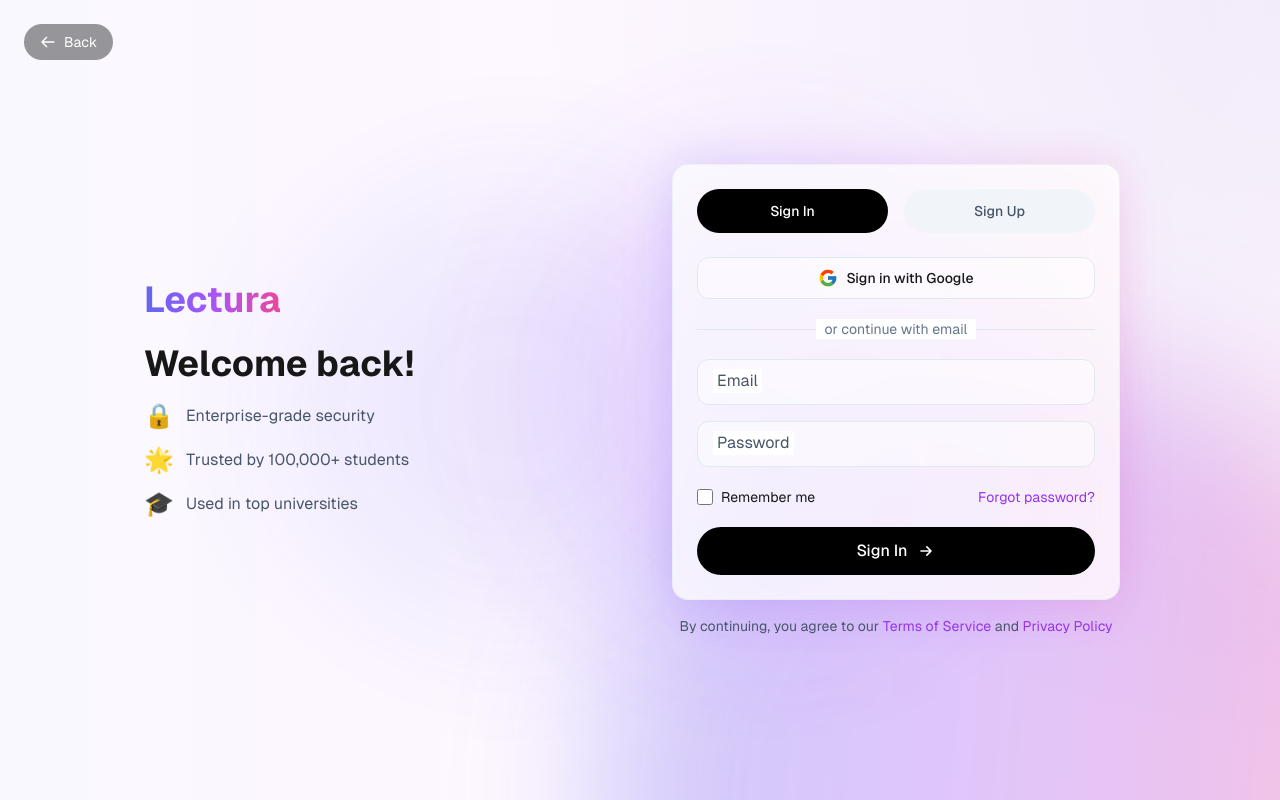
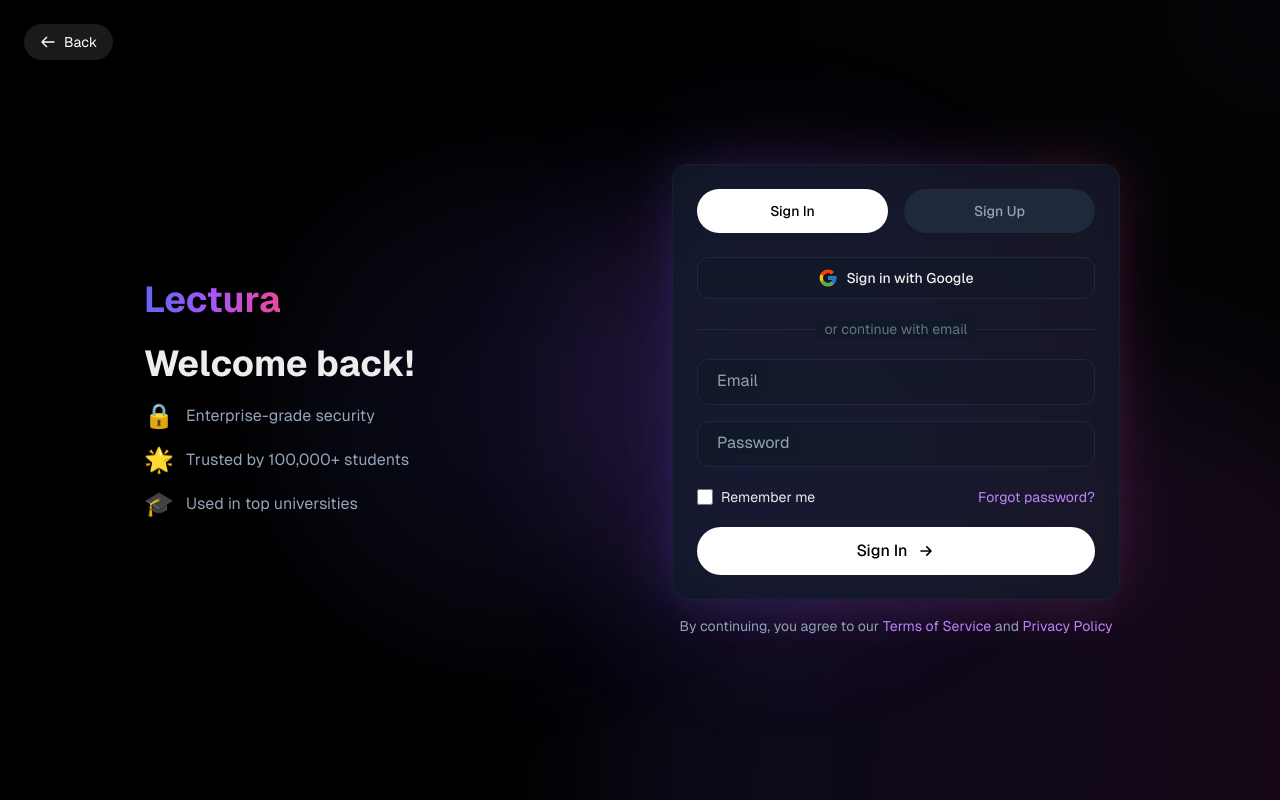
Before and after one commit to OmesDev/lectura, a Next.js app: page /auth in a window 1280 px wide. Built offline with nearby package versions, Linux system fonts and the light colour scheme; what @supabase/auth-helpers-nextjs would draw is missing.

Commit message:
light mode fix 1

```diff
--- a/app/globals.css
+++ b/app/globals.css
@@ -3,15 +3,8 @@
 @tailwind utilities;
 
 :root {
-  --background: #ffffff;
-  --foreground: #171717;
-}
-
-@media (prefers-color-scheme: dark) {
-  :root {
-    --background: #000000;
-    --foreground: #ededed;
-  }
+  --background: #000000;
+  --foreground: #ededed;
 }
 
 body {
--- a/app/layout.tsx
+++ b/app/layout.tsx
@@ -25,7 +25,7 @@
   children: React.ReactNode;
 }>) {
   return (
-    <html lang="en">
+    <html lang="en" className="dark">
       <body
         className={`${geistSans.variable} ${geistMono.variable} antialiased`}
       >
--- a/tailwind.config.ts
+++ b/tailwind.config.ts
@@ -6,6 +6,7 @@
     "./components/**/*.{js,ts,jsx,tsx,mdx}",
     "./app/**/*.{js,ts,jsx,tsx,mdx}",
   ],
+  darkMode: 'class',
   theme: {
     extend: {
       colors: {
```
